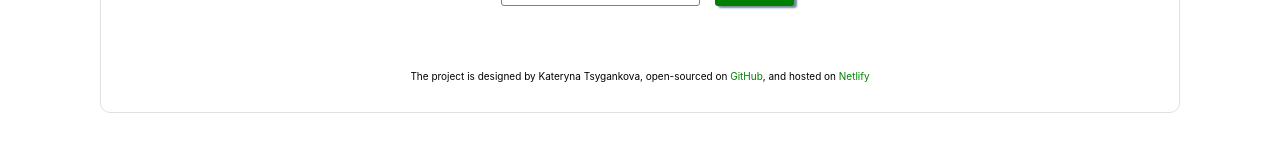
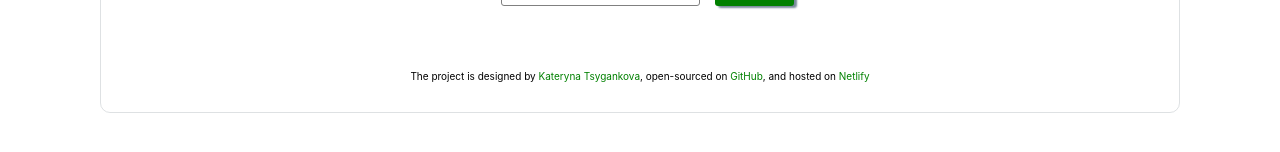
Before and after one commit to tsyganek/weather-react-app, a React (Create React App) app: page / in a window 1280 px wide. Shown: the part 202-354 px from the top of the page. Built offline with nearby package versions, Linux system fonts and the light colour scheme.

Commit message:
links to footer added

```diff
--- a/src/Footer.js
+++ b/src/Footer.js
@@ -3,9 +3,14 @@ import React from "react";
 export default function Footer() {
   return (
     <p>
-      The project is designed by Kateryna Tsygankova, open-sourced on
+      The project is designed by{" "}
+      <a href="https://ua.linkedin.com/in/kateryna-tsygankova-15a429244?trk=public_profile_browsemap">
+        Kateryna Tsygankova
+      </a>
+      , open-sourced on
       <a href="https://github.com/tsyganek/weather-react-app"> GitHub</a>, and
-      hosted on <a href="#">Netlify</a>
+      hosted on{" "}
+      <a href="https://app.netlify.com/sites/playful-bonbon-32f07d/">Netlify</a>
     </p>
   );
 }
```
